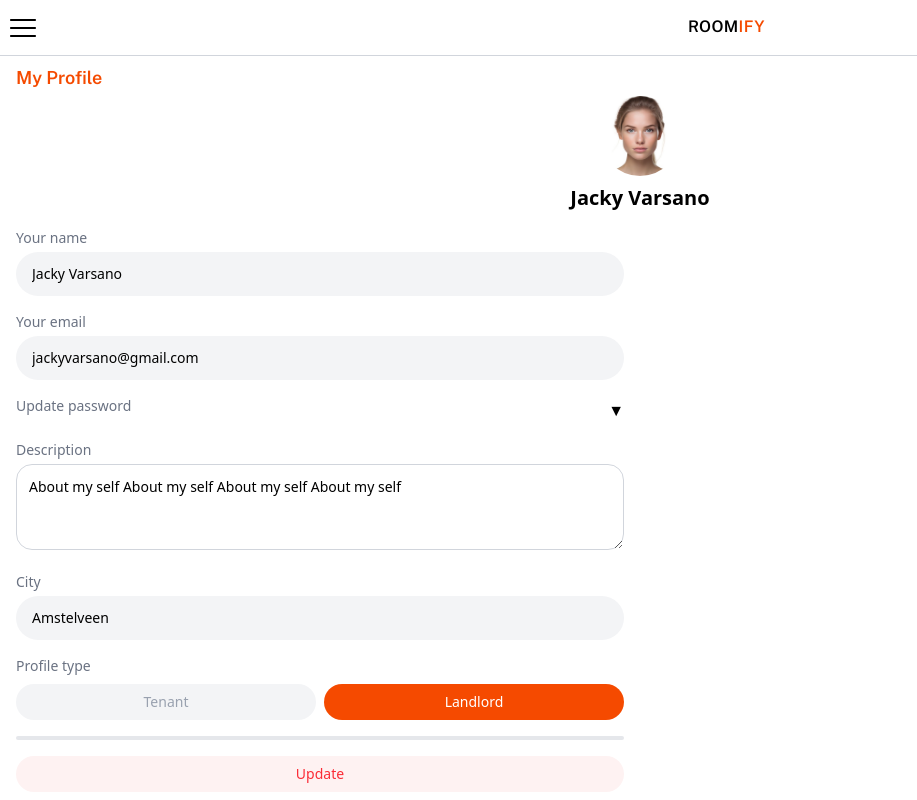
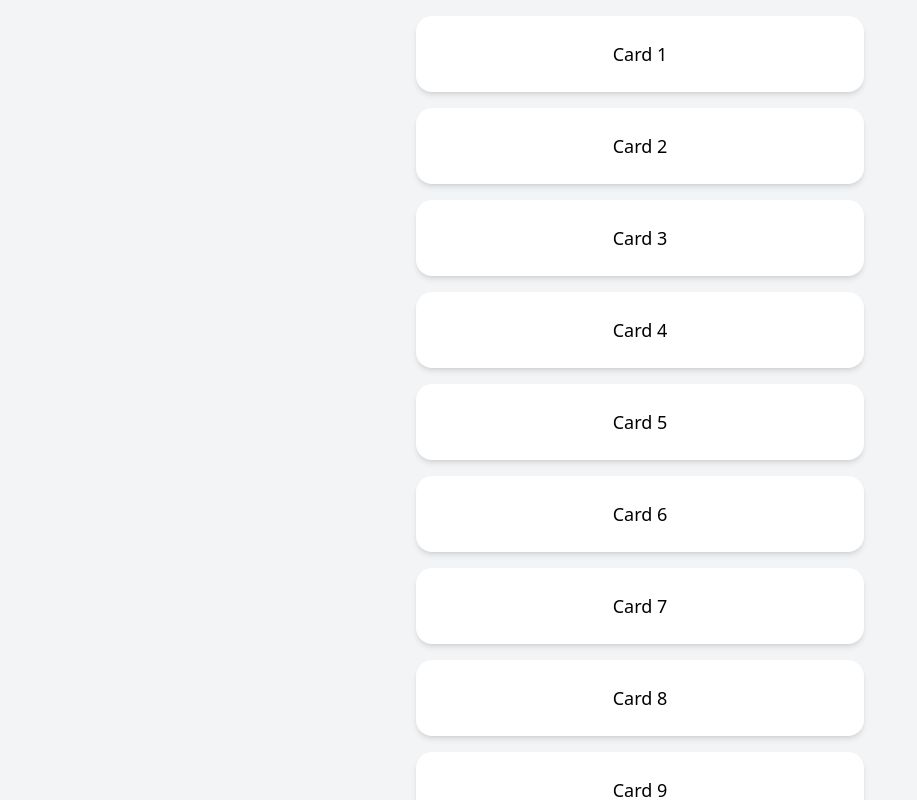
Before and after one commit to Lior-Lavon/Roomify-FE, a React (Vite) app: page /profile in a window 1280 px wide. Shown: the whole page, without its empty margins (0-917 px from the left). Built offline with nearby package versions, Linux system fonts and the light colour scheme.

Commit message:
improving profile

```diff
--- a/src/pages/Profile/ProfileView.jsx
+++ b/src/pages/Profile/ProfileView.jsx
@@ -1,365 +1,388 @@
-import React, { useEffect, useRef, useState } from "react";
-import FemaleImage from "../../assets/female.jpg";
-import { RoomCardMini, TopBar } from "../../components";
-import usePreventPullToRefresh from "../../utils/hooks/usePreventPullToRefresh";
+// import React, { useEffect, useRef, useState } from "react";
+// import FemaleImage from "../../assets/female.jpg";
+// import { RoomCardMini, TopBar } from "../../components";
+// import usePreventPullToRefresh from "../../utils/hooks/usePreventPullToRefresh";
+
+// const ProfileView = () => {
+//   const profileImageRef = useRef(null);
+//   const scrollRef = useRef(null);
+//   const [height, setHeight] = useState(0);
+//   const [profileType, setProfileType] = useState("Landlord");
+//   const [showPasswordFields, setShowPasswordFields] = useState(false);
+
+//   const handleProfileTypeChange = (type) => {
+//     setProfileType(type);
+//   };
+
+//   useEffect(() => {
+//     const updateHeight = () => {
+//       if (profileImageRef.current) {
+//         const topBottom =
+//           profileImageRef.current.getBoundingClientRect().bottom;
+//         const bottomTop = window.innerHeight;
+//         setHeight(bottomTop - topBottom); // Calculate space between them
+//       }
+//     };
+
+//     updateHeight();
+
+//     // window.addEventListener("resize", updateHeight);
+//     // return () => {
+//     //   window.removeEventListener("resize", updateHeight);
+//     // };
+//   }, []);
+
+//   const togglePasswordFields = () => {
+//     setShowPasswordFields((prev) => !prev);
+//   };
+
+//   useEffect(() => {
+//     const el = scrollRef.current;
+
+//     const clampScroll = () => {
+//       if (el.scrollTop > el.scrollHeight - el.clientHeight) {
+//         el.scrollTop = el.scrollHeight - el.clientHeight;
+//       }
+//     };
+
+//     el.addEventListener("touchstart", clampScroll);
+//     return () => el.removeEventListener("touchstart", clampScroll);
+//   }, []);
+
+//   return (
+//     <div className="w-full h-full">
+//       <TopBar leftIcon="burger" />
+//       <p className="pl-4 mt-2 mb-1 text-lg sans-bold text-orange-600">
+//         My Profile
+//       </p>
+//       {/* Profile Picture and Name */}
+//       <div className="flex flex-col items-center" ref={profileImageRef}>
+//         <img
+//           src={FemaleImage}
+//           alt="Profile"
+//           className="w-20 h-20 object-cover rounded-full mb-2"
+//         />
+//         <h2 className="text-xl font-semibold">Jacky Varsano</h2>
+//       </div>
+
+//       {/* body */}
+//       <div
+//         className="w-full max-w-[640px] min-w-[300px] py-4 px-4 overflow-y-auto space-y-4 "
+//         ref={scrollRef}
+//         // style={{ height: `${height + 1}px` }}
+//         style={{
+//           height: `${height}px`,
+//           maxHeight: `${height}px`,
+//           overflowY: "auto",
+//           WebkitOverflowScrolling: "touch",
+//         }}
+//       >
+//         <InputField label="Your name" value="Jacky Varsano" />
+//         <InputField label="Your email" value="jackyvarsano@gmail.com" />
+//         {/* Update Password Section */}
+//         <div className="w-full">
+//           <div
+//             className="flex justify-between items-center cursor-pointer"
+//             onClick={togglePasswordFields}
+//           >
+//             <label className="text-sm text-gray-500 block mb-2">
+//               Update password
+//             </label>
+//             <span
+//               className={`transform transition-transform duration-300 ${
+//                 showPasswordFields ? "rotate-180" : ""
+//               }`}
+//             >
+//               ▼
+//             </span>
+//           </div>
+//           <div
+//             className={`overflow-hidden transition-max-height duration-300 space-y-4  ${
+//               showPasswordFields ? "max-h-50" : "max-h-0"
+//             }`}
+//           >
+//             <div className="w-full p-2 border-1 border-gray-200 rounded-xl space-y-4">
+//               <InputField label="" placeholder="Password" type="password" />
+//               <InputField
+//                 label="Retype password"
+//                 placeholder="Password"
+//                 type="password"
+//               />
+//             </div>
+//           </div>
+//         </div>
+
+//         {/* Description */}
+//         <div>
+//           <label className="text-sm text-gray-500 block mb-1">
+//             Description
+//           </label>
+//           <textarea
+//             className="w-full rounded-2xl border border-gray-300 p-3 text-sm"
+//             rows={3}
+//             defaultValue="About my self About my self About my self About my self"
+//           />
+//         </div>
+
+//         <InputField label="City" value="Amstelveen" />
+
+//         {/* Profile Type Toggle */}
+//         <label className="text-sm text-gray-500 block mb-2">Profile type</label>
+
+//         <div className="flex gap-2">
+//           <button
+//             className={`flex-1 py-2 rounded-full text-sm ${
+//               profileType === "Tenant"
+//                 ? "bg-orange-600 text-white font-medium"
+//                 : "bg-gray-100 text-gray-400"
+//             }`}
+//             onClick={() => handleProfileTypeChange("Tenant")}
+//           >
+//             Tenant
+//           </button>
+//           <button
+//             className={`flex-1 py-2 rounded-full text-sm ${
+//               profileType === "Landlord"
+//                 ? "bg-orange-600 text-white font-medium"
+//                 : "bg-gray-100 text-gray-400"
+//             }`}
+//             onClick={() => handleProfileTypeChange("Landlord")}
+//           >
+//             Landlord
+//           </button>
+//         </div>
+
+//         {/* Tenant properties */}
+//         {profileType == "Tenant" && (
+//           <div className="w-full space-y-4 mt-4">
+//             {/* Date of Birth */}
+//             <InputField label="Date of birth" type="date" />
+//             {/* Nationality */}
+//             <SelectField
+//               label="Nationality"
+//               options={["Arab", "Dutch", "French", "Other"]}
+//             />
+//             {/* Owner Type */}
+//             <SelectField
+//               label="Owner type"
+//               options={[
+//                 "Roommate",
+//                 "Private Owner",
+//                 "Real Estate Agent",
+//                 "N/A",
+//               ]}
+//             />
+
+//             {/* Speaks Languages (Searchable Dropdown with Tags) */}
+//             <SearchableMultiSelectField
+//               label="Speaks languages"
+//               options={[
+//                 "English",
+//                 "Dutch",
+//                 "Arabic",
+//                 "Spanish",
+//                 "French",
+//                 "German",
+//                 "Italian",
+//               ]}
+//             />
+//             {/* Living in Country */}
+//             <SelectField
+//               label="Living in country"
+//               options={["Netherlands", "Germany", "France", "Spain"]}
+//             />
+//             {/* Status */}
+//             <SelectField
+//               label="Status"
+//               options={[
+//                 "Student",
+//                 "Working Student",
+//                 "Working",
+//                 "Looking for a job",
+//               ]}
+//             />
+//             {/* Has a Pet */}
+//             <YesNoToggle label="Has a pet" />
+//             {/* Smoking Inside */}
+//             <YesNoToggle label="Smoking inside" />
+//             {/* Member of Student Association */}
+//             <YesNoToggle label="Member of student association" />
+//           </div>
+//         )}
+
+//         <div className="w-full h-[.25rem] bg-gray-200 rounded-full"></div>
+
+//         {/* submit button */}
+//         <button
+//           className={`w-full py-2 rounded-full text-sm bg-red-50 text-red-500 font-medium`}
+//           onClick={() => {}}
+//         >
+//           Update
+//         </button>
+//       </div>
+//     </div>
+//   );
+// };
+
+// export default ProfileView;
+
+// // InputField Component
+// function InputField({ label, type = "text", value = "", placeholder = "" }) {
+//   return (
+//     <div>
+//       <label className="text-sm text-gray-500 block mb-1">{label}</label>
+//       <input
+//         type={type}
+//         defaultValue={value}
+//         placeholder={placeholder}
+//         disabled
+//         className="w-full px-4 py-3 text-sm rounded-full bg-gray-100 focus:outline-none"
+//       />
+//     </div>
+//   );
+// }
+
+// function SelectField({ label, options = [], value, onChange }) {
+//   return (
+//     <div className="relative">
+//       <label className="text-sm text-gray-500 block mb-1">{label}</label>
+//       <select
+//         className="w-full appearance-none px-4 py-3 text-sm rounded-full border border-gray-300 focus:outline-none pr-10"
+//         value={value}
+//         onChange={onChange}
+//       >
+//         {options.map((opt) => (
+//           <option key={opt} value={opt}>
+//             {opt}
+//           </option>
+//         ))}
+//       </select>
+
+//       {/* Custom arrow */}
+//       <div className="pointer-events-none absolute right-3 top-1/2 text-gray-500">
+//         ▼
+//       </div>
+//     </div>
+//   );
+// }
+
+// function SearchableMultiSelectField({ label, options = [] }) {
+//   const [searchTerm, setSearchTerm] = useState("");
+//   const [selectedItems, setSelectedItems] = useState([]);
+//   const [isDropdownVisible, setIsDropdownVisible] = useState(false);
+
+//   const handleSelect = (option) => {
+//     if (!selectedItems.includes(option)) {
+//       setSelectedItems([...selectedItems, option]);
+//     }
+//     setSearchTerm(""); // Clear search term after selection
+//     setIsDropdownVisible(false); // Hide dropdown after selection
+//   };
+
+//   const handleRemove = (option) => {
+//     setSelectedItems(selectedItems.filter((item) => item !== option));
+//   };
+
+//   const filteredOptions = options.filter((option) =>
+//     option.toLowerCase().includes(searchTerm.toLowerCase())
+//   );
+
+//   return (
+//     <div>
+//       <label className="text-sm text-gray-500 block mb-1">{label}</label>
+//       <input
+//         type="text"
+//         placeholder="Search..."
+//         value={searchTerm}
+//         onChange={(e) => {
+//           setSearchTerm(e.target.value);
+//           setIsDropdownVisible(true); // Show dropdown when typing
+//         }}
+//         onFocus={() => setIsDropdownVisible(true)} // Show dropdown on focus
+//         className="w-full px-4 py-3 text-sm rounded-lg border border-gray-300 focus:outline-none "
+//       />
+//       {isDropdownVisible && (
+//         <div className="mt-2 border border-gray-300 rounded-lg shadow-lg bg-white">
+//           {filteredOptions.map((option) => (
+//             <div
+//               key={option}
+//               onClick={() => handleSelect(option)}
+//               className="cursor-pointer hover:bg-gray-100 p-2 rounded"
+//             >
+//               {option}
+//             </div>
+//           ))}
+//         </div>
+//       )}
+//       <div className="mt-2 flex flex-wrap gap-2">
+//         {selectedItems.map((item) => (
+//           <div
+//             key={item}
+//             className="flex items-center bg-red-100 text-red-500 px-2 py-1 rounded-full"
+//           >
+//             {item}
+//             <span
+//               onClick={() => handleRemove(item)}
+//               className="ml-2 cursor-pointer"
+//             >
+//               &times;
+//             </span>
+//           </div>
+//         ))}
+//       </div>
+//     </div>
+//   );
+// }
+
+// function YesNoToggle({ label, value, onChange }) {
+//   const [selected, setSelected] = useState(null);
+
+//   const handleClick = (choice) => {
+//     setSelected(choice);
+//     onChange && onChange(choice);
+//   };
+
+//   return (
+//     <div>
+//       <label className="text-sm text-gray-500 block mb-2">{label}</label>
+//       <div className="flex gap-2">
+//         {["Yes", "No"].map((option) => (
+//           <button
+//             key={option}
+//             onClick={() => handleClick(option)}
+//             className={`px-4 py-1 rounded-full border text-sm ${
+//               selected === option
+//                 ? "bg-red-100 text-red-500 border-red-400"
+//                 : "border-gray-300 text-gray-600"
+//             }`}
+//           >
+//             {option}
+//           </button>
+//         ))}
+//       </div>
+//     </div>
+//   );
+// }
+
+import React from "react";
 
 const ProfileView = () => {
-  const profileImageRef = useRef(null);
-  const scrollRef = useRef(null);
-  const [height, setHeight] = useState(0);
-  const [profileType, setProfileType] = useState("Landlord");
-  const [showPasswordFields, setShowPasswordFields] = useState(false);
-
-  const handleProfileTypeChange = (type) => {
-    setProfileType(type);
-  };
-
-  useEffect(() => {
-    const updateHeight = () => {
-      if (profileImageRef.current) {
-        const topBottom =
-          profileImageRef.current.getBoundingClientRect().bottom;
-        const bottomTop = window.innerHeight;
-        setHeight(bottomTop - topBottom); // Calculate space between them
-      }
-    };
-
-    updateHeight();
-
-    // window.addEventListener("resize", updateHeight);
-    // return () => {
-    //   window.removeEventListener("resize", updateHeight);
-    // };
-  }, []);
-
-  const togglePasswordFields = () => {
-    setShowPasswordFields((prev) => !prev);
-  };
-
-  useEffect(() => {
-    const el = scrollRef.current;
-
-    const clampScroll = () => {
-      if (el.scrollTop > el.scrollHeight - el.clientHeight) {
-        el.scrollTop = el.scrollHeight - el.clientHeight;
-      }
-    };
-
-    el.addEventListener("touchstart", clampScroll);
-    return () => el.removeEventListener("touchstart", clampScroll);
-  }, []);
+  const cards = Array.from({ length: 20 }, (_, i) => `Card ${i + 1}`);
 
   return (
-    <div className="w-full h-full">
-      <TopBar leftIcon="burger" />
-      <p className="pl-4 mt-2 mb-1 text-lg sans-bold text-orange-600">
-        My Profile
-      </p>
-      {/* Profile Picture and Name */}
-      <div className="flex flex-col items-center" ref={profileImageRef}>
-        <img
-          src={FemaleImage}
-          alt="Profile"
-          className="w-20 h-20 object-cover rounded-full mb-2"
-        />
-        <h2 className="text-xl font-semibold">Jacky Varsano</h2>
-      </div>
-
-      {/* body */}
-      <div
-        className="w-full max-w-[640px] min-w-[300px] py-4 px-4 overflow-y-auto space-y-4 "
-        ref={scrollRef}
-        // style={{ height: `${height + 1}px` }}
-        style={{
-          height: `${height}px`,
-          maxHeight: `${height}px`,
-          overflowY: "auto",
-          WebkitOverflowScrolling: "touch",
-        }}
-      >
-        <InputField label="Your name" value="Jacky Varsano" />
-        <InputField label="Your email" value="jackyvarsano@gmail.com" />
-        {/* Update Password Section */}
-        <div className="w-full">
+    <div className="h-screen overflow-y-auto scrolling-touch bg-gray-100 p-4">
+      <div className="max-w-md mx-auto space-y-4">
+        {cards.map((card, index) => (
           <div
-            className="flex justify-between items-center cursor-pointer"
-            onClick={togglePasswordFields}
+            key={index}
+            className="bg-white p-6 rounded-2xl shadow-md text-center text-lg font-medium"
           >
-            <label className="text-sm text-gray-500 block mb-2">
-              Update password
-            </label>
-            <span
-              className={`transform transition-transform duration-300 ${
-                showPasswordFields ? "rotate-180" : ""
-              }`}
-            >
-              ▼
-            </span>
+            {card}
           </div>
-          <div
-            className={`overflow-hidden transition-max-height duration-300 space-y-4  ${
-              showPasswordFields ? "max-h-50" : "max-h-0"
-            }`}
-          >
-            <div className="w-full p-2 border-1 border-gray-200 rounded-xl space-y-4">
-              <InputField label="" placeholder="Password" type="password" />
-              <InputField
-                label="Retype password"
-                placeholder="Password"
-                type="password"
-              />
-            </div>
-          </div>
-        </div>
-
-        {/* Description */}
-        <div>
-          <label className="text-sm text-gray-500 block mb-1">
-            Description
-          </label>
-          <textarea
-            className="w-full rounded-2xl border border-gray-300 p-3 text-sm"
-            rows={3}
-            defaultValue="About my self About my self About my self About my self"
-          />
-        </div>
-
-        <InputField label="City" value="Amstelveen" />
-
-        {/* Profile Type Toggle */}
-        <label className="text-sm text-gray-500 block mb-2">Profile type</label>
-
-        <div className="flex gap-2">
-          <button
-            className={`flex-1 py-2 rounded-full text-sm ${
-              profileType === "Tenant"
-                ? "bg-orange-600 text-white font-medium"
-                : "bg-gray-100 text-gray-400"
-            }`}
-            onClick={() => handleProfileTypeChange("Tenant")}
-          >
-            Tenant
-          </button>
-          <button
-            className={`flex-1 py-2 rounded-full text-sm ${
-              profileType === "Landlord"
-                ? "bg-orange-600 text-white font-medium"
-                : "bg-gray-100 text-gray-400"
-            }`}
-            onClick={() => handleProfileTypeChange("Landlord")}
-          >
-            Landlord
-          </button>
-        </div>
-
-        {/* Tenant properties */}
-        {profileType == "Tenant" && (
-          <div className="w-full space-y-4 mt-4">
-            {/* Date of Birth */}
-            <InputField label="Date of birth" type="date" />
-            {/* Nationality */}
-            <SelectField
-              label="Nationality"
-              options={["Arab", "Dutch", "French", "Other"]}
-            />
-            {/* Owner Type */}
-            <SelectField
-              label="Owner type"
-              options={[
-                "Roommate",
-                "Private Owner",
-                "Real Estate Agent",
-                "N/A",
-              ]}
-            />
-
-            {/* Speaks Languages (Searchable Dropdown with Tags) */}
-            <SearchableMultiSelectField
-              label="Speaks languages"
-              options={[
-                "English",
-                "Dutch",
-                "Arabic",
-                "Spanish",
-                "French",
-                "German",
-                "Italian",
-              ]}
-            />
-            {/* Living in Country */}
-            <SelectField
-              label="Living in country"
-              options={["Netherlands", "Germany", "France", "Spain"]}
-            />
-            {/* Status */}
-            <SelectField
-              label="Status"
-              options={[
-                "Student",
-                "Working Student",
-                "Working",
-                "Looking for a job",
-              ]}
-            />
-            {/* Has a Pet */}
-            <YesNoToggle label="Has a pet" />
-            {/* Smoking Inside */}
-            <YesNoToggle label="Smoking inside" />
-            {/* Member of Student Association */}
-            <YesNoToggle label="Member of student association" />
-          </div>
-        )}
-
-        <div className="w-full h-[.25rem] bg-gray-200 rounded-full"></div>
-
-        {/* submit button */}
-        <button
-          className={`w-full py-2 rounded-full text-sm bg-red-50 text-red-500 font-medium`}
-          onClick={() => {}}
-        >
-          Update
-        </button>
+        ))}
       </div>
     </div>
   );
 };
 
 export default ProfileView;
-
-// InputField Component
-function InputField({ label, type = "text", value = "", placeholder = "" }) {
-  return (
-    <div>
-      <label className="text-sm text-gray-500 block mb-1">{label}</label>
-      <input
-        type={type}
-        defaultValue={value}
-        placeholder={placeholder}
-        disabled
-        className="w-full px-4 py-3 text-sm rounded-full bg-gray-100 focus:outline-none"
-      />
-    </div>
-  );
-}
-
-function SelectField({ label, options = [], value, onChange }) {
-  return (
-    <div className="relative">
-      <label className="text-sm text-gray-500 block mb-1">{label}</label>
-      <select
-        className="w-full appearance-none px-4 py-3 text-sm rounded-full border border-gray-300 focus:outline-none pr-10"
-        value={value}
-        onChange={onChange}
-      >
-        {options.map((opt) => (
-          <option key={opt} value={opt}>
-            {opt}
-          </option>
-        ))}
-      </select>
-
-      {/* Custom arrow */}
-      <div className="pointer-events-none absolute right-3 top-1/2 text-gray-500">
-        ▼
-      </div>
-    </div>
-  );
-}
-
-function SearchableMultiSelectField({ label, options = [] }) {
-  const [searchTerm, setSearchTerm] = useState("");
-  const [selectedItems, setSelectedItems] = useState([]);
-  const [isDropdownVisible, setIsDropdownVisible] = useState(false);
-
-  const handleSelect = (option) => {
-    if (!selectedItems.includes(option)) {
-      setSelectedItems([...selectedItems, option]);
-    }
-    setSearchTerm(""); // Clear search term after selection
-    setIsDropdownVisible(false); // Hide dropdown after selection
-  };
-
-  const handleRemove = (option) => {
-    setSelectedItems(selectedItems.filter((item) => item !== option));
-  };
-
-  const filteredOptions = options.filter((option) =>
-    option.toLowerCase().includes(searchTerm.toLowerCase())
-  );
-
-  return (
-    <div>
-      <label className="text-sm text-gray-500 block mb-1">{label}</label>
-      <input
-        type="text"
-        placeholder="Search..."
-        value={searchTerm}
-        onChange={(e) => {
-          setSearchTerm(e.target.value);
-          setIsDropdownVisible(true); // Show dropdown when typing
-        }}
-        onFocus={() => setIsDropdownVisible(true)} // Show dropdown on focus
-        className="w-full px-4 py-3 text-sm rounded-lg border border-gray-300 focus:outline-none "
-      />
-      {isDropdownVisible && (
-        <div className="mt-2 border border-gray-300 rounded-lg shadow-lg bg-white">
-          {filteredOptions.map((option) => (
-            <div
-              key={option}
-              onClick={() => handleSelect(option)}
-              className="cursor-pointer hover:bg-gray-100 p-2 rounded"
-            >
-              {option}
-            </div>
-          ))}
-        </div>
-      )}
-      <div className="mt-2 flex flex-wrap gap-2">
-        {selectedItems.map((item) => (
-          <div
-            key={item}
-            className="flex items-center bg-red-100 text-red-500 px-2 py-1 rounded-full"
-          >
-            {item}
-            <span
-              onClick={() => handleRemove(item)}
-              className="ml-2 cursor-pointer"
-            >
-              &times;
-            </span>
-          </div>
-        ))}
-      </div>
-    </div>
-  );
-}
-
-function YesNoToggle({ label, value, onChange }) {
-  const [selected, setSelected] = useState(null);
-
-  const handleClick = (choice) => {
-    setSelected(choice);
-    onChange && onChange(choice);
-  };
-
-  return (
-    <div>
-      <label className="text-sm text-gray-500 block mb-2">{label}</label>
-      <div className="flex gap-2">
-        {["Yes", "No"].map((option) => (
-          <button
-            key={option}
-            onClick={() => handleClick(option)}
-            className={`px-4 py-1 rounded-full border text-sm ${
-              selected === option
-                ? "bg-red-100 text-red-500 border-red-400"
-                : "border-gray-300 text-gray-600"
-            }`}
-          >
-            {option}
-          </button>
-        ))}
-      </div>
-    </div>
-  );
-}
```
